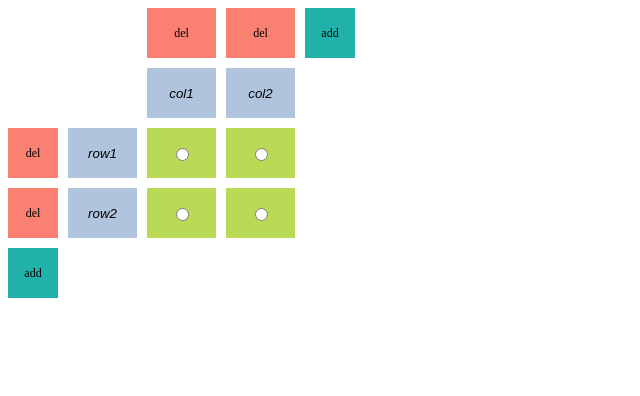
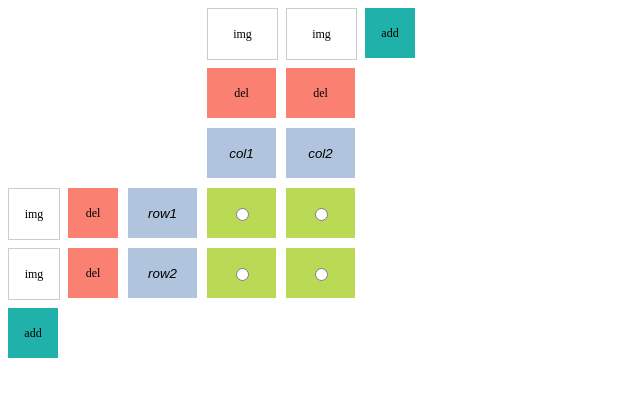
Before and after one commit to lspk129/question-editor, a React (Create React App) app: page / in a window 1280 px wide. Shown: the top 396 px of the page, without its empty margins (0-640 px from the left). Built offline with nearby package versions, Linux system fonts and the light colour scheme.

Commit message:
Add image upload

```diff
--- a/src/components/App.js
+++ b/src/components/App.js
@@ -1,22 +1,23 @@
 import React, { Component } from 'react';
 import { Grid, Row, Col, TextInput } from './styles';
+import { ImageCell, Image } from './ImageCell';
 
 class App extends Component {
   state = {
     rows: [
-      { id: 'ybvtb', text: '' },
-      { id: 'm23n4', text: '' },
+      { id: 'ybvtb', text: '', img: [] },
+      { id: 'm23n4', text: '', img: [] },
     ],
     cols: [
-      { id: '12345', text: '' },
-      { id: 'awdwa', text: '' },
+      { id: '12345', text: '', img: [] },
+      { id: 'awdwa', text: '', img: [] },
     ],
   };
 
   handleAdd = axis => () => {
     const id = Math.random().toString(36).slice(-5);
     this.setState({
-      [axis]: [...this.state[axis], { id, text: '' }],
+      [axis]: [...this.state[axis], { id, text: '', img: [] }],
     });
   }
 
@@ -36,7 +37,20 @@ class App extends Component {
       ...cells.slice(cellIndex + 1),
     ];
     this.setState({ [axis]: newCellState });
-  }
+  };
+
+  handleFileChange = axis => (e) => {
+    const cells = this.state[axis];
+    const cellIndex = cells.findIndex(cell => cell.id === e.target.dataset.img);
+    const newState = this.state[axis];
+    const reader = new FileReader();
+    const file = e.target.files[0];
+    reader.onloadend = () => {
+      newState[cellIndex].img = reader.result;
+      this.setState({ [axis]: newState });
+    };
+    reader.readAsDataURL(file);
+  };
 
   renderDelete = rows => rows.map(({ id }) => (
     <Col
@@ -62,8 +76,12 @@ class App extends Component {
     </Col>
   ));
 
-  renderCols = cols => cols.map(({ id, text }, index) => (
+  renderCols = cols => cols.map(({ id, text, img }, index) => (
     <Row key={id}>
+      {img.length
+        ? <Image src={img} />
+        : <ImageCell change={this.handleFileChange('cols')} id={id} />
+      }
       <Col
         remove
         data-cols={id}
@@ -83,7 +101,7 @@ class App extends Component {
       </Col>
       {this.state.rows.map(col => <Col key={col.id}><input type="radio" /></Col>)}
     </Row>
-  ))
+  ));
 
   render() {
     return (
@@ -91,14 +109,26 @@ class App extends Component {
         <Row>
           <Col space />
           <Col space />
-          {this.renderDelete(this.state.rows)}
+          <Col space />
+          {this.state.rows.map(({ id, img }) => (img.length
+            ? <Image key={id} src={img} />
+            : <ImageCell key={id} change={this.handleFileChange('rows')} id={id} />))}
           <Col add onClick={this.handleAdd('rows')} >add</Col>
         </Row>
         <Row>
           <Col space />
           <Col space />
+          <Col space />
+          {this.renderDelete(this.state.rows)}
+        </Row>
+
+        <Row>
+          <Col space />
+          <Col space />
+          <Col space />
           {this.renderRows(this.state.rows)}
         </Row>
+
         {this.renderCols(this.state.cols)}
         <Row>
           <Col add onClick={this.handleAdd('cols')} >add</Col>
--- /dev/null
+++ b/src/components/ImageCell.js
@@ -0,0 +1,42 @@
+import React from 'react';
+import PropTypes from 'prop-types';
+import styled from 'styled-components';
+
+const ImageLabel = styled.label`
+  border: 1px solid #ccc;
+  width: 100%;
+  height: 100%;
+  cursor: pointer;
+  display: grid;
+  align-items: center;
+  justify-items: center;
+  margin: auto;
+  font-size: 12px;
+`;
+
+const ImageInput = styled.input`
+  display: none;
+`;
+
+export const Image = styled.img`
+  width: 50px;
+  height: 50px;
+  align-self: center;
+  justify-self: center;
+`;
+
+export const ImageCell = ({ change, id }) => (
+  <ImageLabel>
+    <ImageInput
+      type={'file'}
+      onChange={change}
+      data-img={id}
+    />
+      img
+  </ImageLabel>
+);
+
+ImageCell.propTypes = {
+  change: PropTypes.func.isRequired,
+  id: PropTypes.string.isRequired,
+};
```
